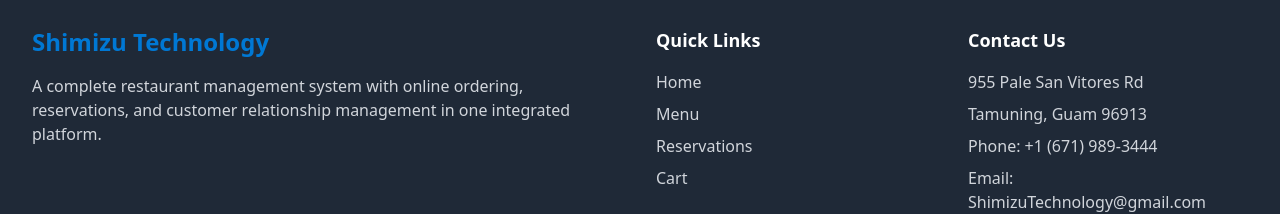
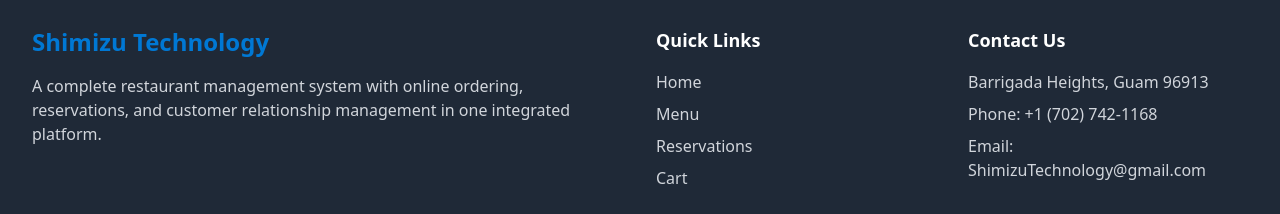
Before and after one commit to Shimizu-Technology/shimizu_technology_frontend, a React (Vite) app: page / in a window 1280 px wide. Shown: the part 931-1145 px from the top of the page. Built offline with nearby package versions, Linux system fonts and the light colour scheme; no server answers.

Commit message:
Remove the extra part of the address in the footer

```diff
--- a/src/shared/components/navigation/Footer.tsx
+++ b/src/shared/components/navigation/Footer.tsx
@@ -88,9 +88,8 @@ export function Footer() {
           <div>
             <h3 className="text-lg font-semibold mb-4">Contact Us</h3>
             <address className="not-italic text-gray-300 space-y-2">
-              <p>{restaurant?.address || "955 Pale San Vitores Rd"}</p>
-              <p>Tamuning, Guam 96913</p>
-              <p>Phone: {formatPhoneNumber(restaurant?.phone_number) || "+1 (671) 989-3444"}</p>
+              <p>{restaurant?.address || "Barrigada Heights, Guam 96913"}</p>
+              <p>Phone: {formatPhoneNumber(restaurant?.phone_number) || "+1 (702) 742-1168"}</p>
               <p>Email: {restaurant?.contact_email || "ShimizuTechnology@gmail.com"}</p>
             </address>
           </div>
```
